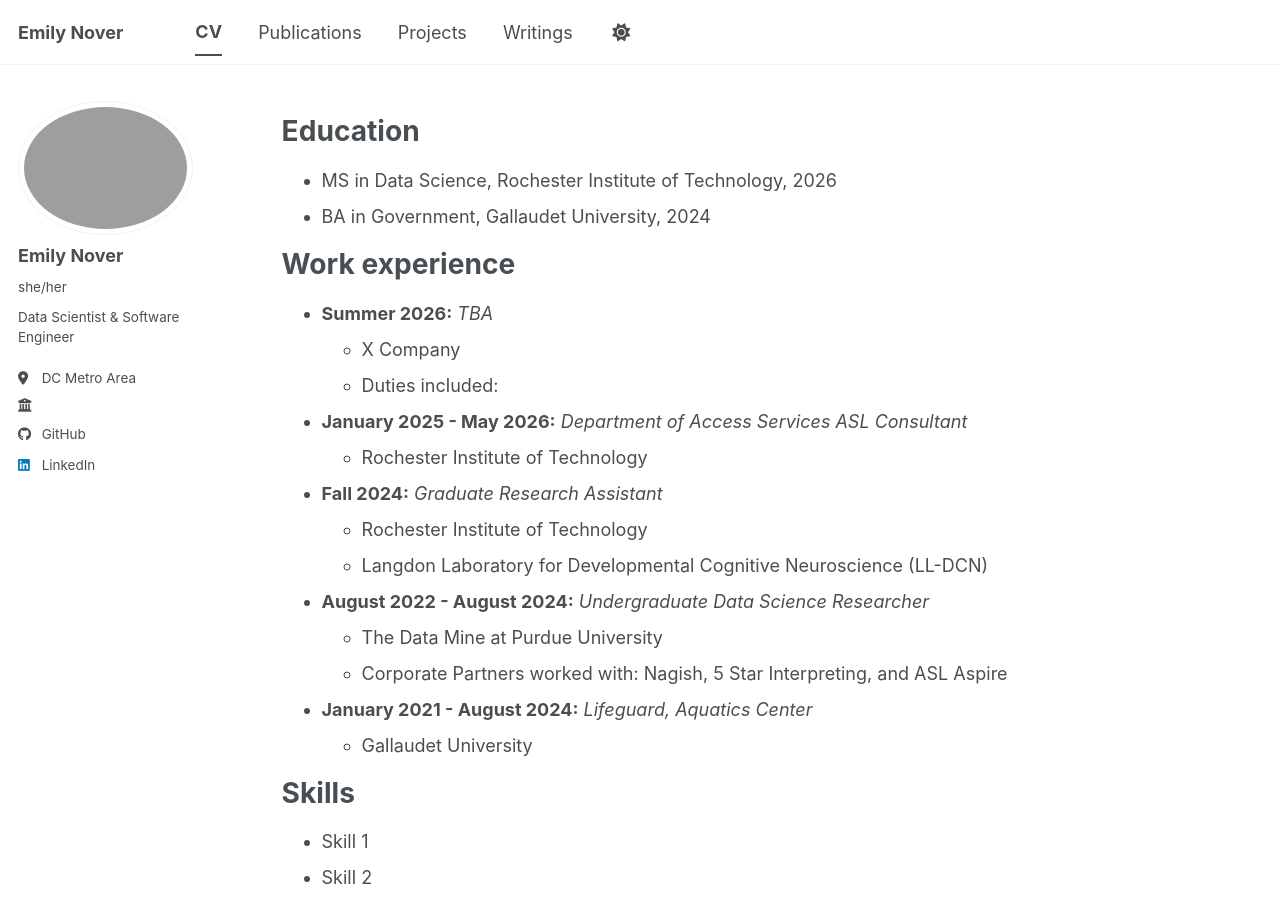
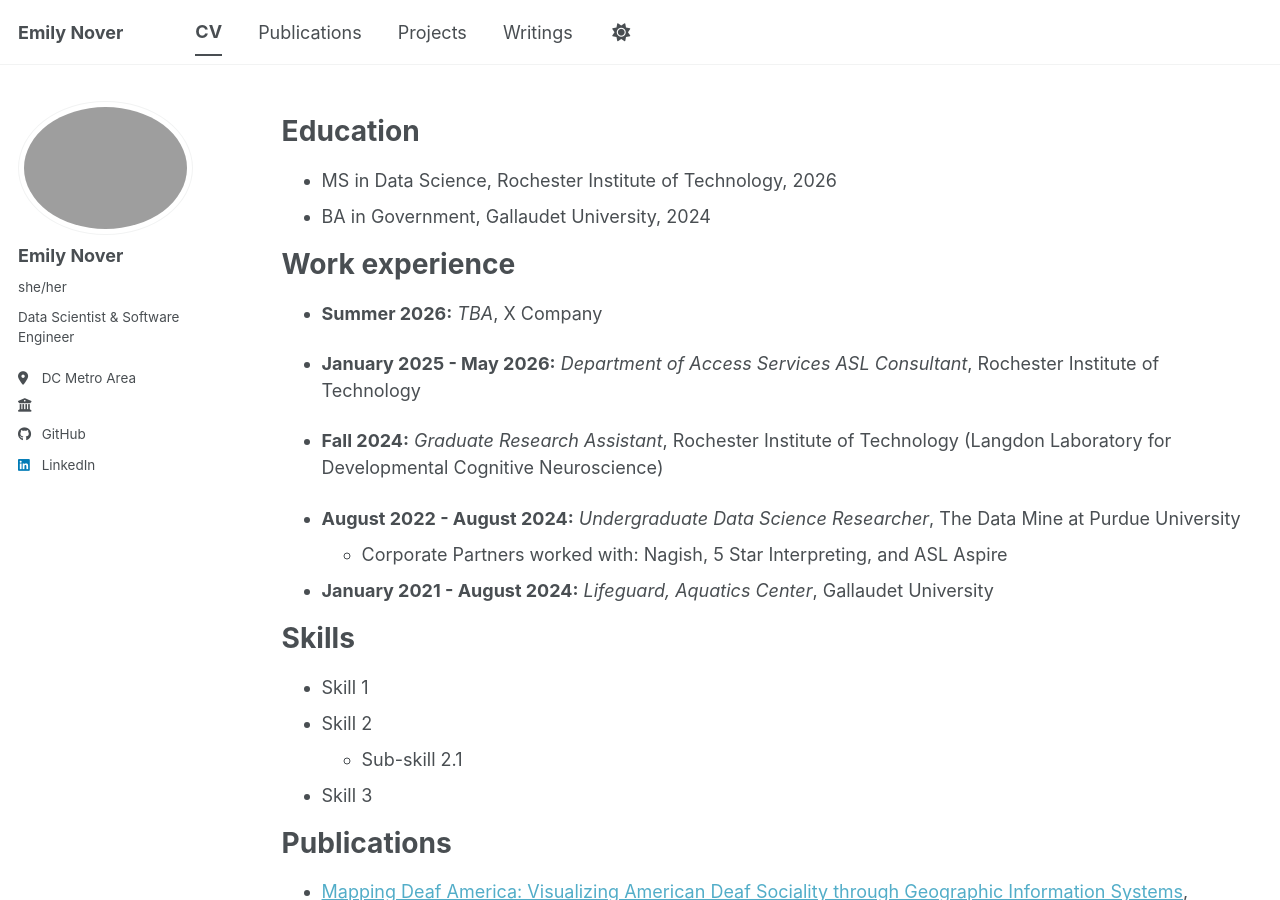
Before and after one commit to drblitx/drblitx.github.io, a Jekyll site: the page built from _pages/cv.md, in a window 1280 px wide and 900 px high. Built offline with Jekyll 4.4.1, drawn with Linux system fonts in a browser that asks for light colours; a script bundle is joined from its source files by our own code; library files that are not in the unit come from our copies.

Commit message:
formatting

```diff
--- a/_pages/cv.md
+++ b/_pages/cv.md
@@ -16,23 +16,16 @@
 
 Work experience
 ======
-* **Summer 2026:** _TBA_
-  * X Company
-  * Duties included:
+* **Summer 2026:** _TBA_, X Company
 
-* **January 2025 - May 2026:** _Department of Access Services ASL Consultant_
-  * Rochester Institute of Technology
+* **January 2025 - May 2026:** _Department of Access Services ASL Consultant_, Rochester Institute of Technology
 
-* **Fall 2024:** _Graduate Research Assistant_
-  * Rochester Institute of Technology
-  * Langdon Laboratory for Developmental Cognitive Neuroscience (LL-DCN)
+* **Fall 2024:** _Graduate Research Assistant_, Rochester Institute of Technology (Langdon Laboratory for Developmental Cognitive Neuroscience)
 
-* **August 2022 - August 2024:** _Undergraduate Data Science Researcher_
-  * The Data Mine at Purdue University
+* **August 2022 - August 2024:** _Undergraduate Data Science Researcher_, The Data Mine at Purdue University
   * Corporate Partners worked with: Nagish, 5 Star Interpreting, and ASL Aspire
 
-* **January 2021 - August 2024:** _Lifeguard, Aquatics Center_
-  * Gallaudet University
+* **January 2021 - August 2024:** _Lifeguard, Aquatics Center_, Gallaudet University
 
 Skills
 ======
```
